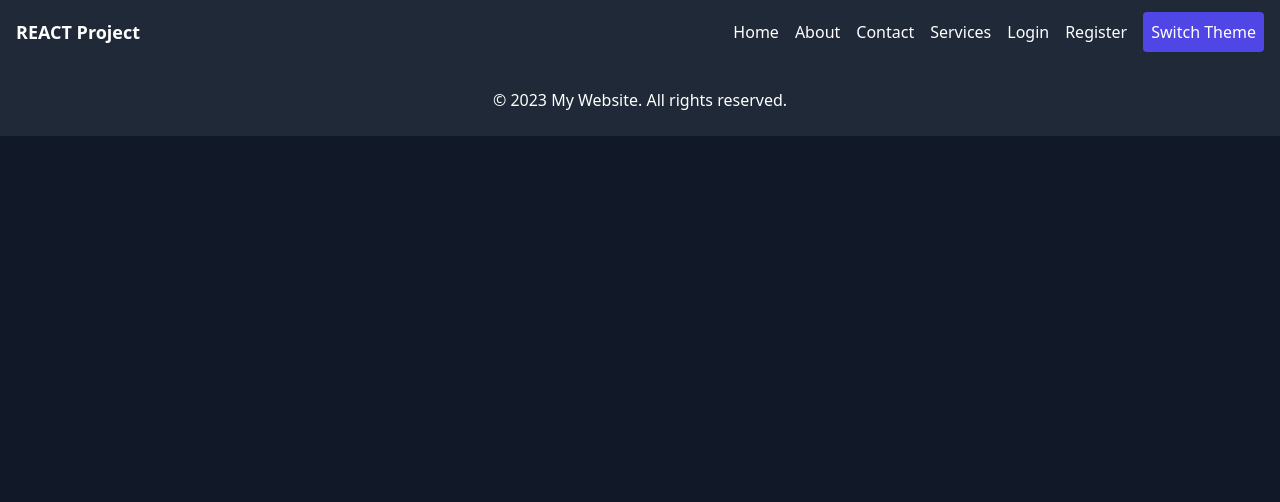
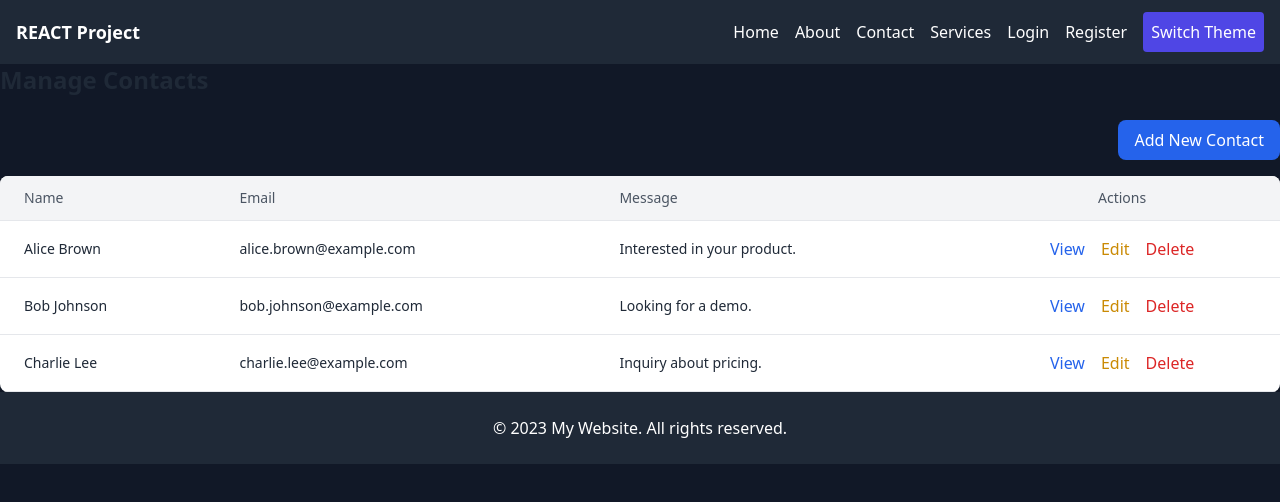
Before and after one commit to uzzzii/MernStack-Aptech, a React (Create React App) app in the folder frontend/: page /admin/contacts in a window 1280 px wide. Shown: the top 502 px of the page. Built offline with nearby package versions, Linux system fonts and the light colour scheme; no server answers.

Commit message:
Fetching

```diff
--- a/frontend/src/App.js
+++ b/frontend/src/App.js
@@ -7,6 +7,10 @@ import Register from './Pages/Register';
 import Services from './Pages/Services';
 import ContactForm from './Pages/Contact';
 import Footer from './Pages/Footer';
+import { AdminLayout } from './Layout/AdminLayout';
+import AdminContacts from './Pages/AdminContacts';
+import AdminUsers from './Pages/AdminUsers';
+
 
 function App() {
   return (
@@ -19,6 +23,11 @@ function App() {
         <Route path='/login' element={<Login />} />
         <Route path='/register' element={<Register />} />
         <Route path='/services' element={<Services />} />
+        <Route path='/admin' element={<AdminLayout />} />
+        <Route path='/admin/users' element={<AdminUsers />} />
+        <Route path='/admin/contacts' element={<AdminContacts />} />
+
+
       </Routes>
       <Footer/>
     </BrowserRouter>
--- a/frontend/src/Layout/AdminLayout.js
+++ b/frontend/src/Layout/AdminLayout.js
@@ -1,11 +1,45 @@
-import {Navlink, Outlet } from "react-router-dom"
+import { NavLink, Outlet } from "react-router-dom";
 
-export const AdminLayout=()=>{
-    return<>
-    <h1>Admin Layout</h1>
-    <ul>
-        <li> <Navlink to = {"/admin/users"}>Users</Navlink></li>
-        <li> <Navlink to = {"/admin/contacts"}>Contacts</Navlink></li>
-    </ul>
-    </>
-}
+export const AdminLayout = () => {
+  return (
+    <div className="flex h-screen">
+      {/* Sidebar */}
+      <div className="w-64 bg-gray-800 text-white p-6">
+        <h2 className="text-2xl font-bold mb-6">Admin Panel</h2>
+        <ul className="space-y-4">
+          <li>
+            <NavLink
+              to="/admin/users"
+              className="text-lg hover:text-gray-400 transition"
+              activeClassName="text-yellow-400"
+            >
+              Users
+            </NavLink>
+          </li>
+          <li>
+            <NavLink
+              to="/admin/contacts"
+              className="text-lg hover:text-gray-400 transition"
+              activeClassName="text-yellow-400"
+            >
+              Contacts
+            </NavLink>
+          </li>
+          {/* Add more nav items here */}
+        </ul>
+      </div>
+
+      {/* Main Content Area */}
+      <div className="flex-1 bg-gray-100 p-6">
+        <header className="mb-6">
+          <h1 className="text-3xl font-semibold text-gray-800">Admin Dashboard</h1>
+        </header>
+
+        <div className="bg-white shadow-lg rounded-lg p-6">
+          {/* Dynamic Route Content */}
+          <Outlet />
+        </div>
+      </div>
+    </div>
+  );
+};
--- a/frontend/src/Pages/AdminContacts.js
+++ b/frontend/src/Pages/AdminContacts.js
@@ -1 +1,86 @@
-export const
+import { useState } from "react";
+
+const AdminContacts = () => {
+  const [contacts] = useState([
+    { id: 1, name: "Alice Brown", email: "alice.brown@example.com", message: "Interested in your product." },
+    { id: 2, name: "Bob Johnson", email: "bob.johnson@example.com", message: "Looking for a demo." },
+    { id: 3, name: "Charlie Lee", email: "charlie.lee@example.com", message: "Inquiry about pricing." },
+    // Add more contact data here
+  ]);
+
+  const handleDelete = (contactId) => {
+    // Handle deleting contact here
+    console.log("Deleting contact with id:", contactId);
+  };
+
+  const handleView = (contactId) => {
+    // Handle viewing contact details here
+    console.log("Viewing contact with id:", contactId);
+  };
+
+  const handleEdit = (contactId) => {
+    // Handle editing contact details here
+    console.log("Editing contact with id:", contactId);
+  };
+
+  return (
+    <div>
+      <h2 className="text-2xl font-semibold text-gray-800 mb-6">Manage Contacts</h2>
+
+      {/* Add Contact Button */}
+      <div className="mb-4 text-right">
+        <button
+          className="bg-blue-600 text-white px-4 py-2 rounded-lg hover:bg-blue-700 transition"
+          onClick={() => console.log("Add New Contact")}
+        >
+          Add New Contact
+        </button>
+      </div>
+
+      {/* Contacts Table */}
+      <div className="overflow-x-auto bg-white shadow-lg rounded-lg">
+        <table className="min-w-full table-auto">
+          <thead>
+            <tr className="bg-gray-100 border-b">
+              <th className="px-6 py-3 text-left text-sm font-medium text-gray-600">Name</th>
+              <th className="px-6 py-3 text-left text-sm font-medium text-gray-600">Email</th>
+              <th className="px-6 py-3 text-left text-sm font-medium text-gray-600">Message</th>
+              <th className="px-6 py-3 text-center text-sm font-medium text-gray-600">Actions</th>
+            </tr>
+          </thead>
+          <tbody>
+            {contacts.map((contact) => (
+              <tr key={contact.id} className="border-b hover:bg-gray-50">
+                <td className="px-6 py-4 text-sm text-gray-800">{contact.name}</td>
+                <td className="px-6 py-4 text-sm text-gray-800">{contact.email}</td>
+                <td className="px-6 py-4 text-sm text-gray-800">{contact.message}</td>
+                <td className="px-6 py-4 text-center">
+                  <button
+                    onClick={() => handleView(contact.id)}
+                    className="text-blue-600 hover:text-blue-800 mr-4"
+                  >
+                    View
+                  </button>
+                  <button
+                    onClick={() => handleEdit(contact.id)}
+                    className="text-yellow-600 hover:text-yellow-800 mr-4"
+                  >
+                    Edit
+                  </button>
+                  <button
+                    onClick={() => handleDelete(contact.id)}
+                    className="text-red-600 hover:text-red-800"
+                  >
+                    Delete
+                  </button>
+                </td>
+              </tr>
+            ))}
+          </tbody>
+        </table>
+      </div>
+    </div>
+  );
+};
+
+export default AdminContacts;
--- a/frontend/src/Pages/AdminUsers.js
+++ b/frontend/src/Pages/AdminUsers.js
@@ -0,0 +1,75 @@
+import { useState } from "react";
+
+const AdminUsers = () => {
+  const [users] = useState([
+    { id: 1, name: "John Doe", email: "john@example.com", role: "Admin" },
+    { id: 2, name: "Jane Smith", email: "jane@example.com", role: "User" },
+    { id: 3, name: "Mark Wilson", email: "mark@example.com", role: "User" },
+    // Add more user data here
+  ]);
+
+  const handleDelete = (userId) => {
+    // Handle deleting user here
+    console.log("Deleting user with id:", userId);
+  };
+
+  const handleEdit = (userId) => {
+    // Handle editing user here
+    console.log("Editing user with id:", userId);
+  };
+
+  return (
+    <div>
+      <h2 className="text-2xl font-semibold text-gray-800 mb-6">Manage Users</h2>
+
+      {/* Add User Button */}
+      <div className="mb-4 text-right">
+        <button
+          className="bg-blue-600 text-white px-4 py-2 rounded-lg hover:bg-blue-700 transition"
+          onClick={() => console.log("Add User")}
+        >
+          Add New User
+        </button>
+      </div>
+
+      {/* Users Table */}
+      <div className="overflow-x-auto bg-white shadow-lg rounded-lg">
+        <table className="min-w-full table-auto">
+          <thead>
+            <tr className="bg-gray-100 border-b">
+              <th className="px-6 py-3 text-left text-sm font-medium text-gray-600">Name</th>
+              <th className="px-6 py-3 text-left text-sm font-medium text-gray-600">Email</th>
+              <th className="px-6 py-3 text-left text-sm font-medium text-gray-600">Role</th>
+              <th className="px-6 py-3 text-center text-sm font-medium text-gray-600">Actions</th>
+            </tr>
+          </thead>
+          <tbody>
+            {users.map((user) => (
+              <tr key={user.id} className="border-b hover:bg-gray-50">
+                <td className="px-6 py-4 text-sm text-gray-800">{user.name}</td>
+                <td className="px-6 py-4 text-sm text-gray-800">{user.email}</td>
+                <td className="px-6 py-4 text-sm text-gray-800">{user.role}</td>
+                <td className="px-6 py-4 text-center">
+                  <button
+                    onClick={() => handleEdit(user.id)}
+                    className="text-blue-600 hover:text-blue-800 mr-4"
+                  >
+                    Edit
+                  </button>
+                  <button
+                    onClick={() => handleDelete(user.id)}
+                    className="text-red-600 hover:text-red-800"
+                  >
+                    Delete
+                  </button>
+                </td>
+              </tr>
+            ))}
+          </tbody>
+        </table>
+      </div>
+    </div>
+  );
+};
+
+export default AdminUsers;
```
Also changed, not shown: 1 other file (tests, documents, lock files or other folders).
